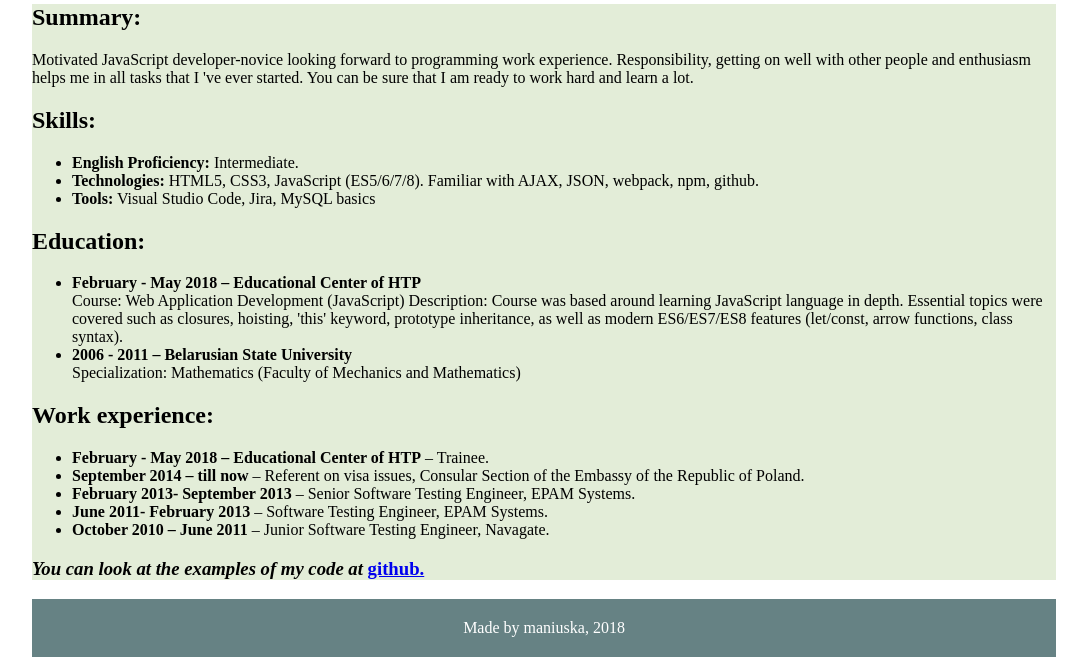
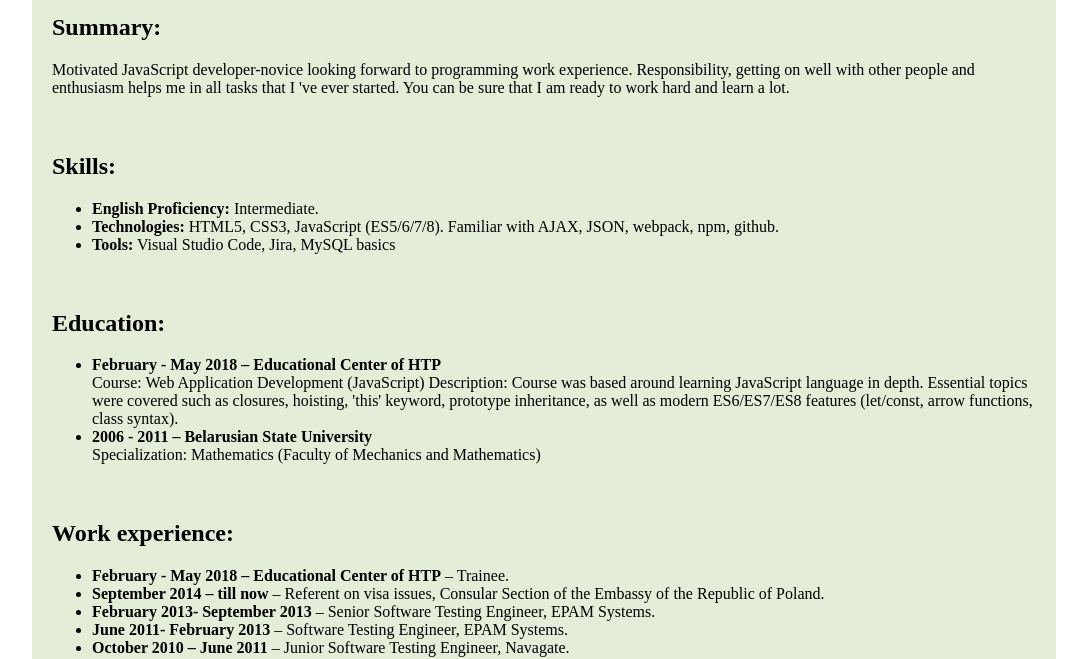
Before and after one commit to maniuska/rsschool-codejam1-cv, a plain HTML site: page index.html in a window 1280 px wide. Shown: the part 166-825 px from the top of the page, without its empty margins (96-1183 px from the left). Drawn offline with Linux system fonts and the light colour scheme.

Commit message:
fix: paddings in main section

```diff
--- a/css/style.css
+++ b/css/style.css
@@ -15,6 +15,10 @@ main {
     margin: auto;
     max-width: 1024px;
     background-color: #E3EDD8;
+}
+
+main div{
+    padding: 10px 20px;
 }
 
 #name {
```
